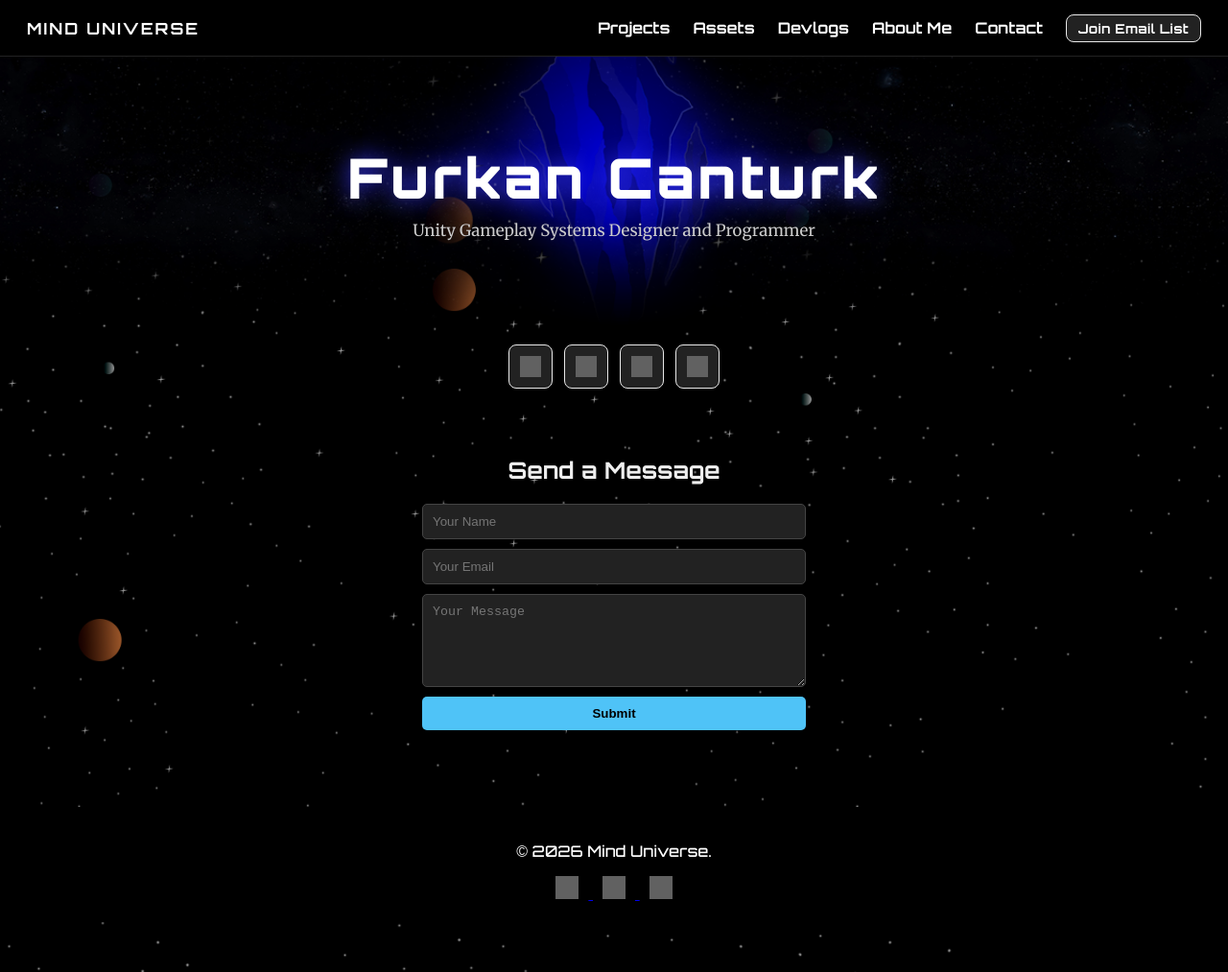
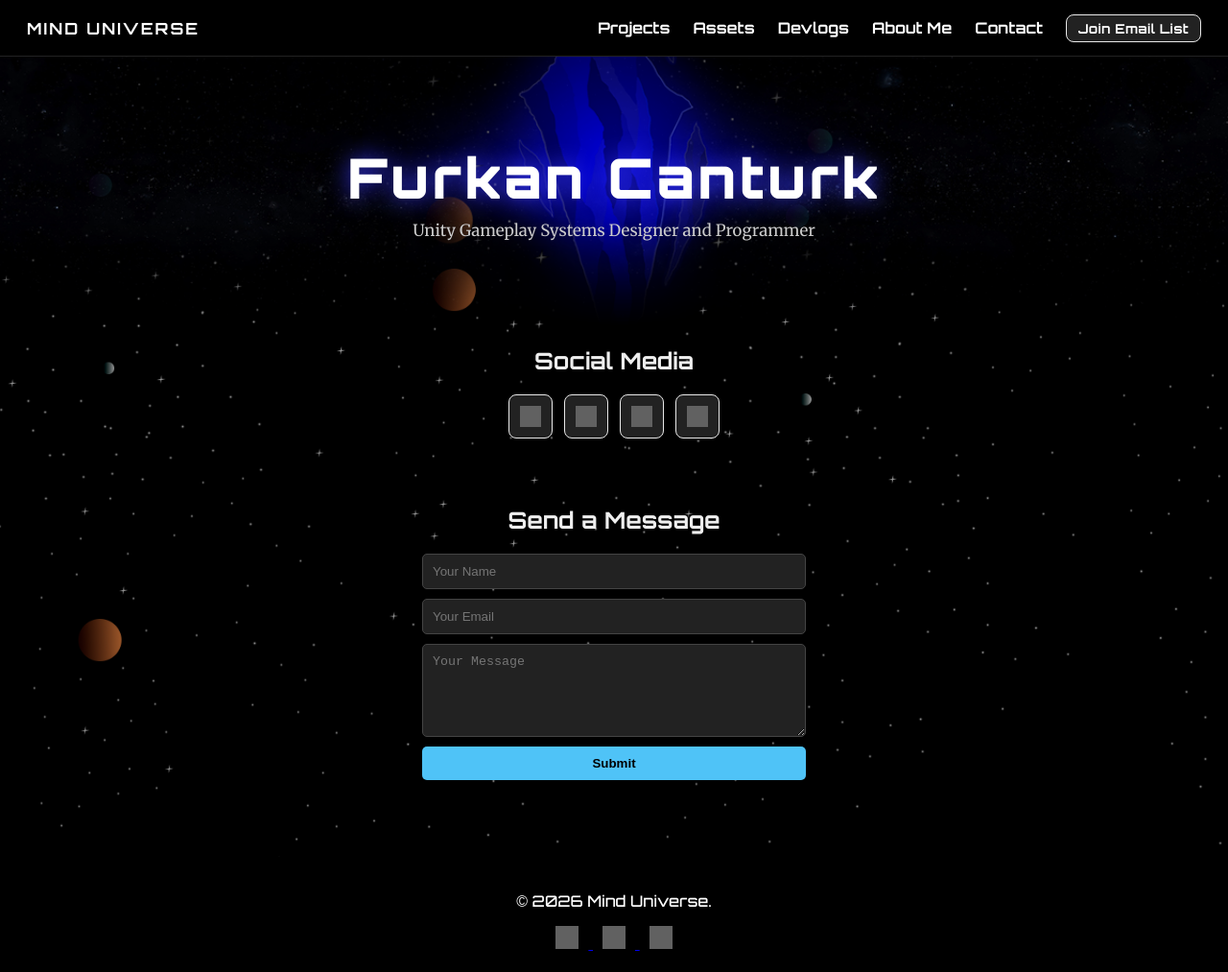
Before and after one commit to frkncx/frkncx.github.io, a Jekyll site: the page built from contact/index.html, in a window 1280 px wide and 1013 px high. Shown: the whole window at 96% size. Built offline with Jekyll 4.4.1, drawn with Linux system fonts in a browser that asks for light colours; grey boxes are pictures that could not be loaded.

Commit message:
Update index.html

```diff
--- a/contact/index.html
+++ b/contact/index.html
@@ -4,6 +4,7 @@ title: Contact
 description: Contact Furkan Canturk and follow Mind Universe.
 ---
 
+    <h2 style="text-align: center;">Social Media</h2>
     <div class="social-row">
         <a class="tech-link" href="https://www.youtube.com/@TheMindEntertainment" target="_blank" rel="noopener" aria-label="YouTube" title="YouTube">
             <img src="https://cdn.jsdelivr.net/npm/simple-icons@v13/icons/youtube.svg" alt="">
```
